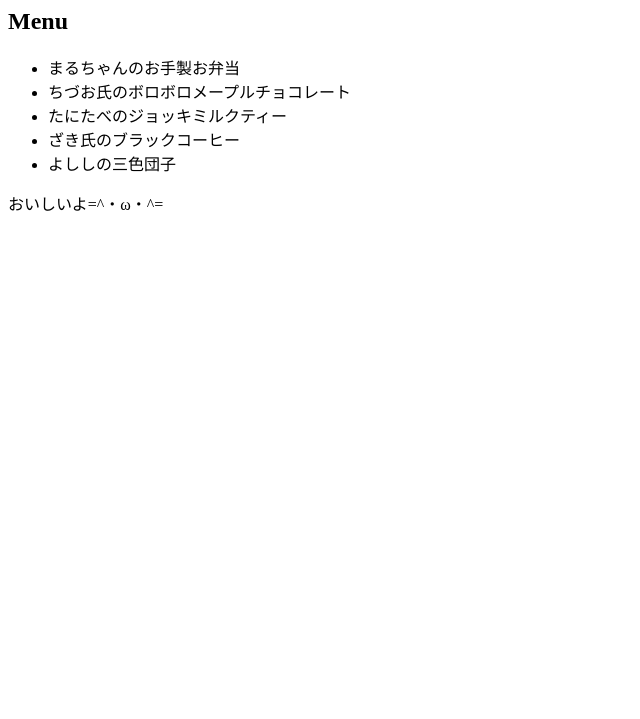
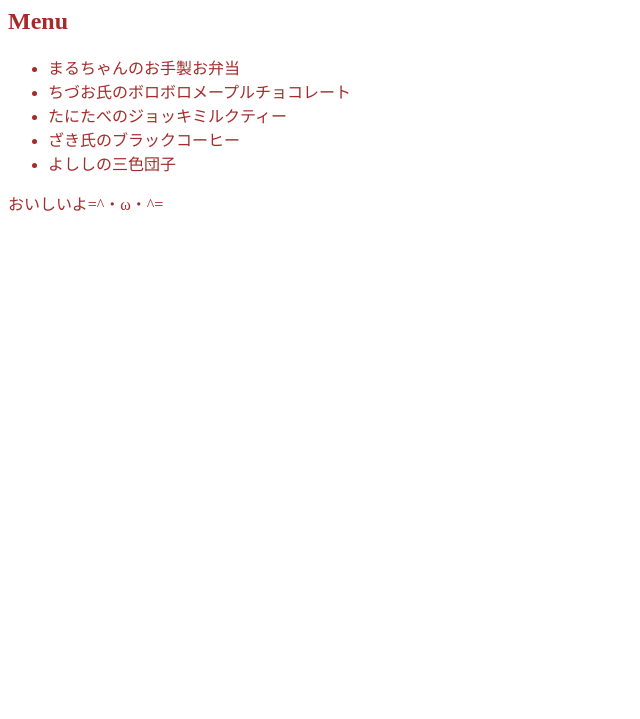
Before and after one commit to zd2C27/GroupBrown, a plain HTML site: page manu.html in a window 1280 px wide. Shown: the part 81-800 px from the top of the page, without its empty margins (0-640 px from the left). Drawn offline with Linux system fonts and the light colour scheme.

Commit message:
文字色のミスを修正

```diff
--- a/style.css
+++ b/style.css
@@ -1,3 +1,3 @@
 body {
-    color: border-right;
+    color: brown;
 }
```
